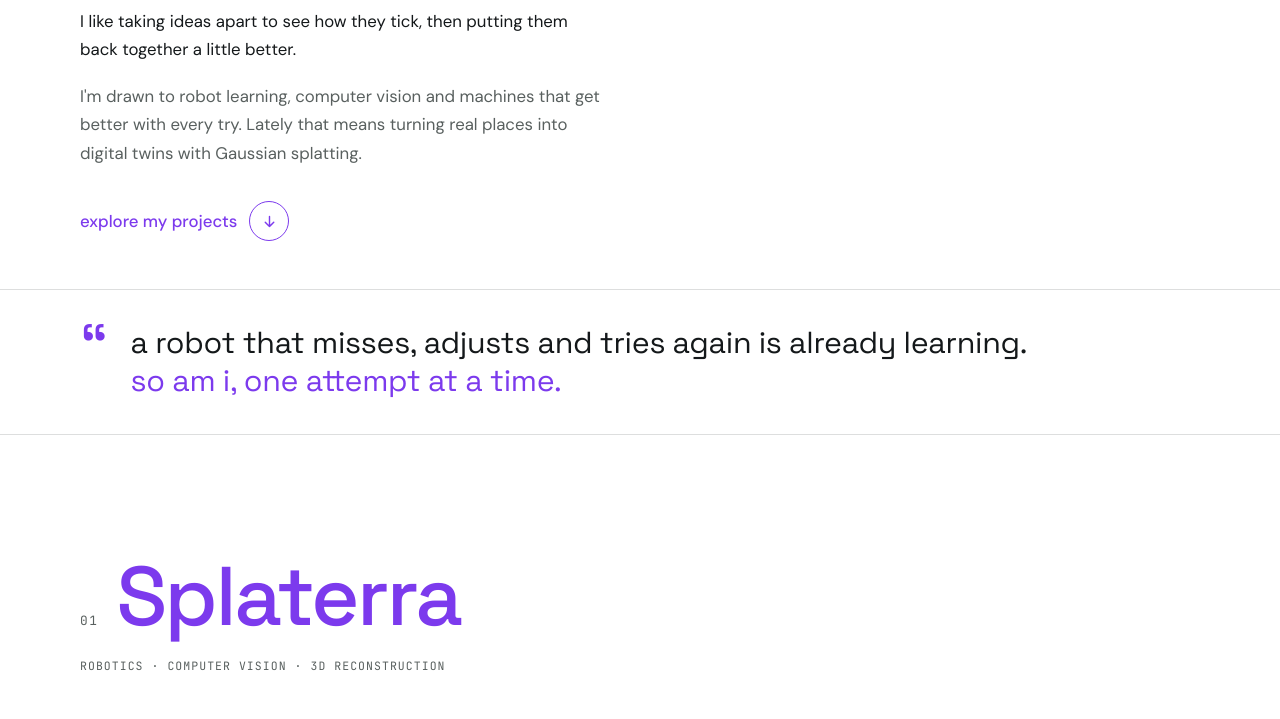
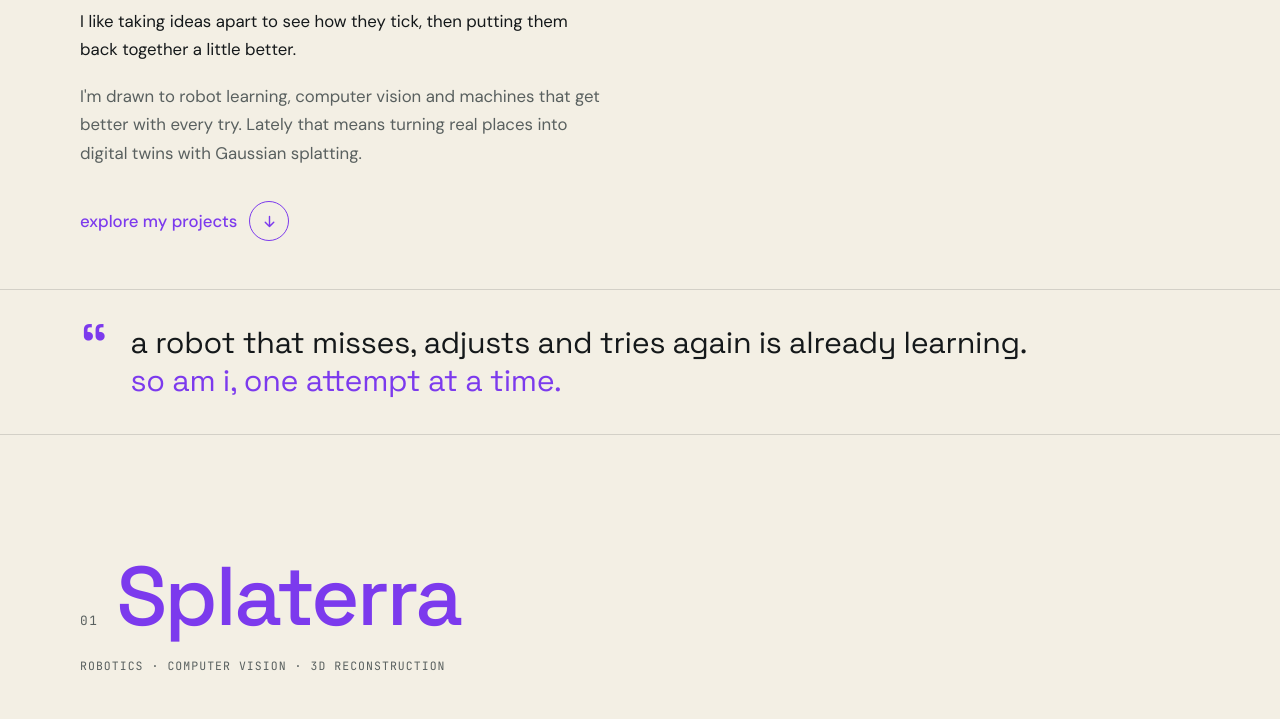
Before and after one commit to javAmeya/javAmeya.github.io, a plain HTML site: page index.html in a window 1280 px wide. Shown: the part 434-1153 px from the top of the page. Drawn offline with Linux system fonts and the light colour scheme.

```diff
--- a/index.html
+++ b/index.html
@@ -21,7 +21,7 @@
 </script>
 <style>
   :root {
-    --bg: #ffffff; --text: #14181a; --muted: #59605f; --line: rgba(20,24,26,.14); --panel: #f4f4f5;
+    --bg: #f3efe4; --text: #14181a; --muted: #59605f; --line: rgba(20,24,26,.14); --panel: #eae5d6;
     --accent: #7c3aed; --on-accent: #ffffff; --paper: #fbf9f2;
     --display: 'Space Grotesk', system-ui, -apple-system, 'Segoe UI', sans-serif;
     --sans: 'DM Sans', system-ui, -apple-system, 'Segoe UI', sans-serif;
```
